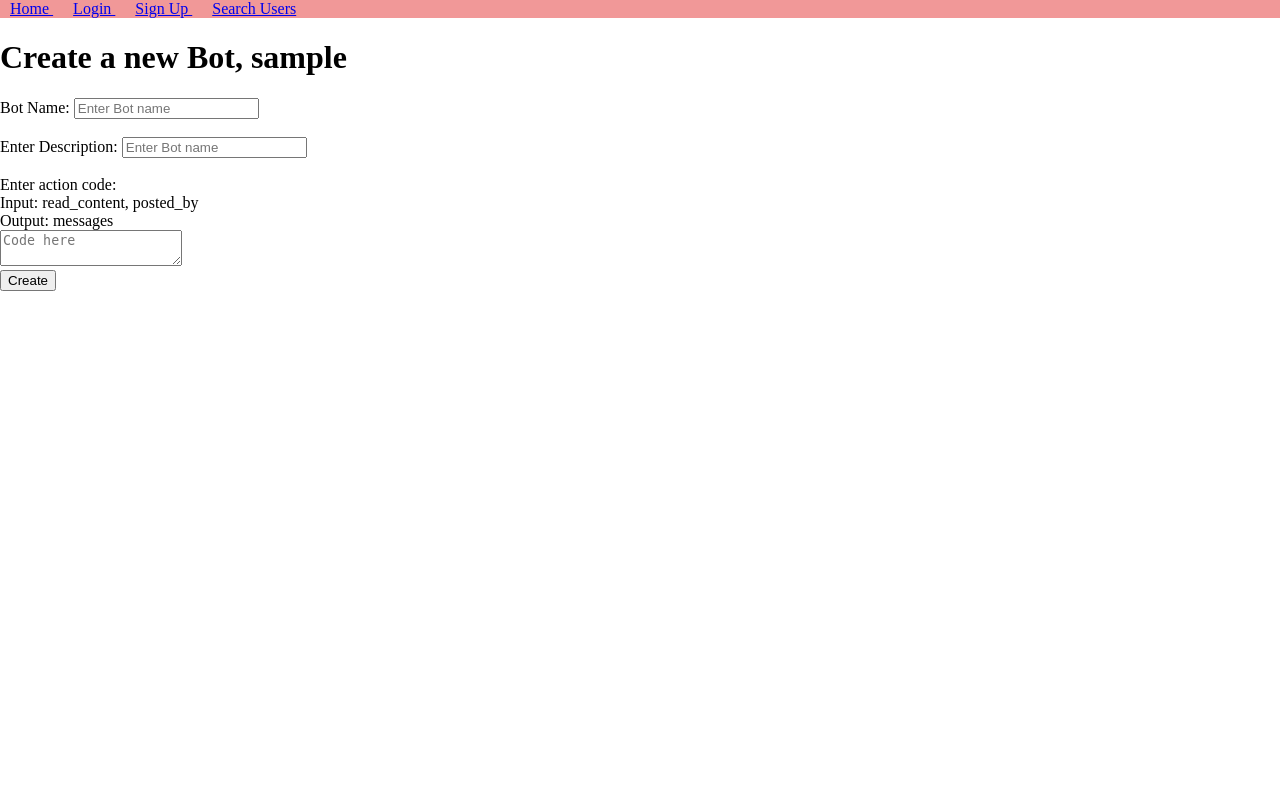
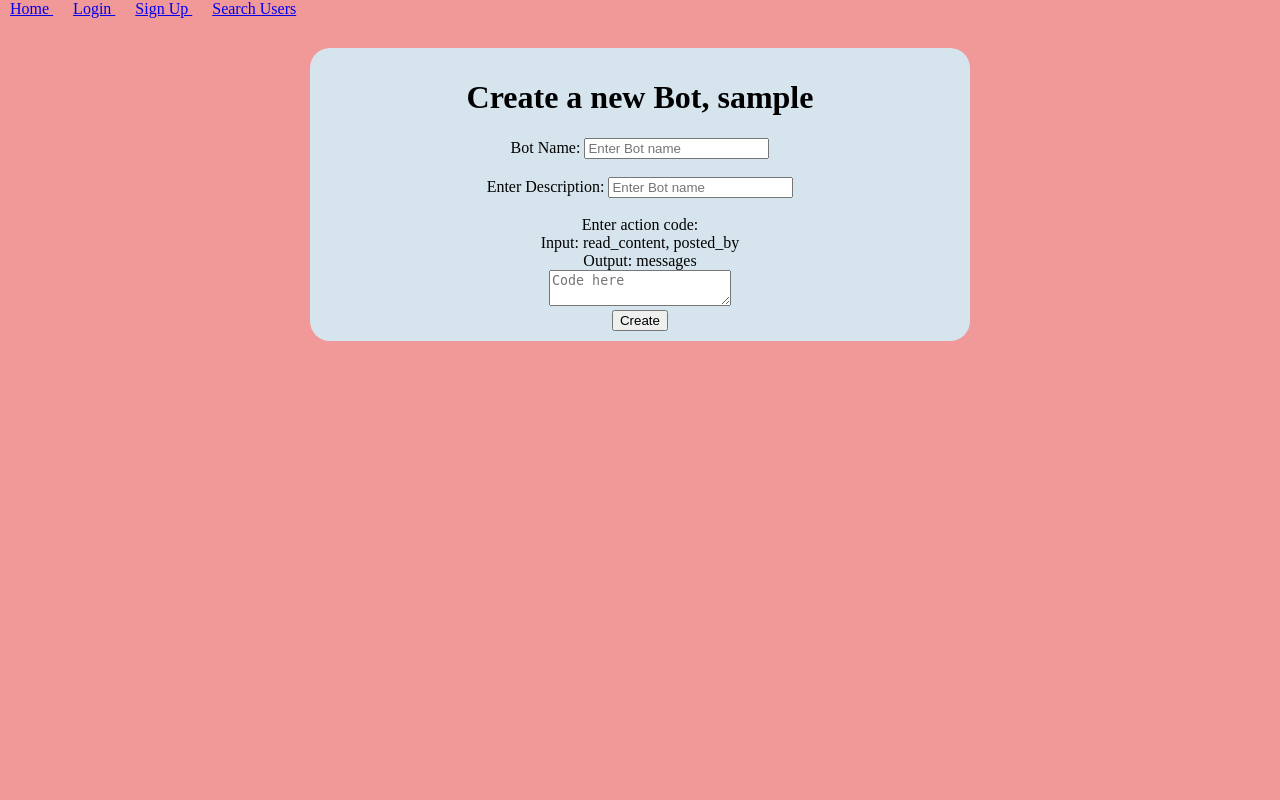
Before and after one commit to TarushGoyal/ChitChat, a Python web app: template templates/create-bot.html in a window 1280 px wide. Run offline with Jinja, Linux system fonts and the light colour scheme; the template is opened without the code that fills it: most values are stand-ins (such as "Sample title", 1, 10 or a date in 2020).

Commit message:
backgrounds added

```diff
--- a/templates/create-bot.html
+++ b/templates/create-bot.html
@@ -6,6 +6,21 @@
 
 <link rel= "stylesheet" type= "text/css" href= "{{ url_for('static',filename='styles/create-bot.css') }}">
 
+<style media="screen">
+  .main {
+      background-color: #D6E5ED;
+      width : 50%;
+      padding : 10px;
+      margin : 30px;
+      border-radius: 20px;
+  }
+  body {
+      background-color: #F19898;
+  }
+</style>
+
+<center>
+  <div class="main">
 <h1 class="title"> Create a new Bot, {{user_name}} </h1>
 
 <div id="content">
@@ -24,6 +39,9 @@
   </div>
 
 </div>
+</center>
+
+</div>
 
 
 {% endblock %}
--- a/templates/home.html
+++ b/templates/home.html
@@ -30,6 +30,7 @@ input, form {
   Welcome, {{ name }}!
 </h1>
 <a href="/user/{{current_user.id}}">My Profile</a>
+<a href="/create-bot">Create Bot</a>
 <br>
 <div class="leftcolumn">
   <h2> Your Servers are: </h2>
--- a/templates/profile_bot.html
+++ b/templates/profile_bot.html
@@ -5,6 +5,9 @@
 {% block content %}
 
 <style>
+body {
+  background-color: #D6E5ED;
+}
 .DP {
     display: block;
     max-width:180px;
```
